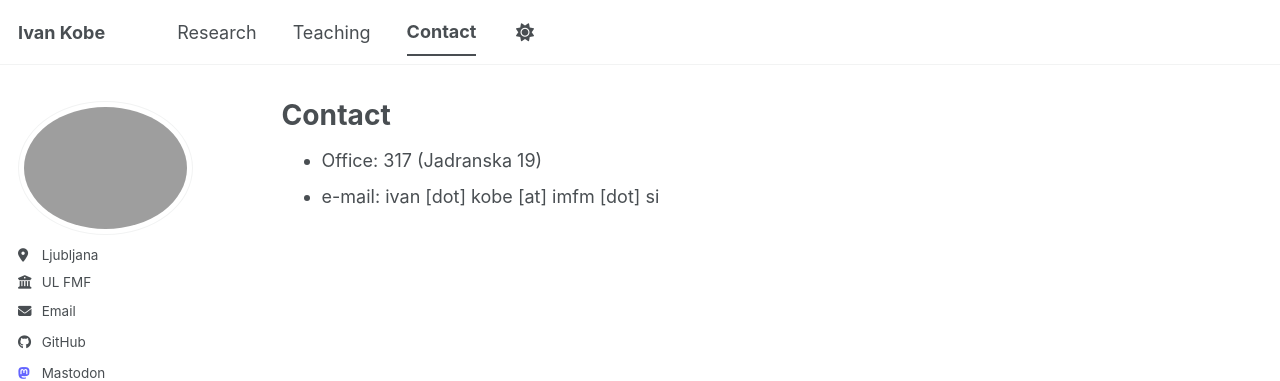
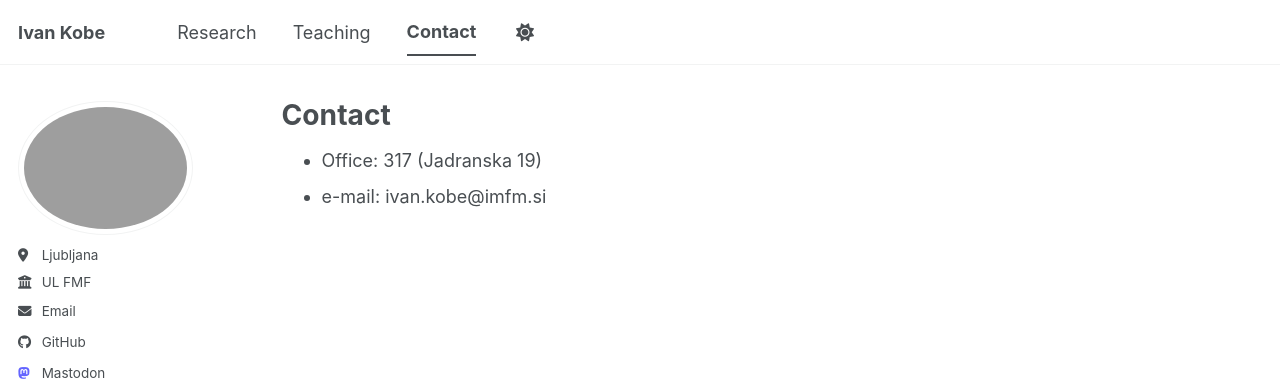
Before and after one commit to ivankobe/ivankobe.github.io, a Jekyll site: the page built from _pages/contact.md, in a window 1280 px wide. Shown: the top 381 px of the page. Built offline with Jekyll 4.4.1, drawn with Linux system fonts in a browser that asks for light colours; a script bundle is joined from its source files by our own code; library files that are not in the unit come from our copies.

Commit message:
removed usseles spam-evasion

```diff
--- a/_pages/contact.md
+++ b/_pages/contact.md
@@ -8,4 +8,4 @@ author_profile: true
 {% include base_path %}
 
 * Office: 317 (Jadranska 19)
-* e-mail: ivan [dot] kobe [at] imfm [dot] si
+* e-mail: ivan.kobe@imfm.si
```
